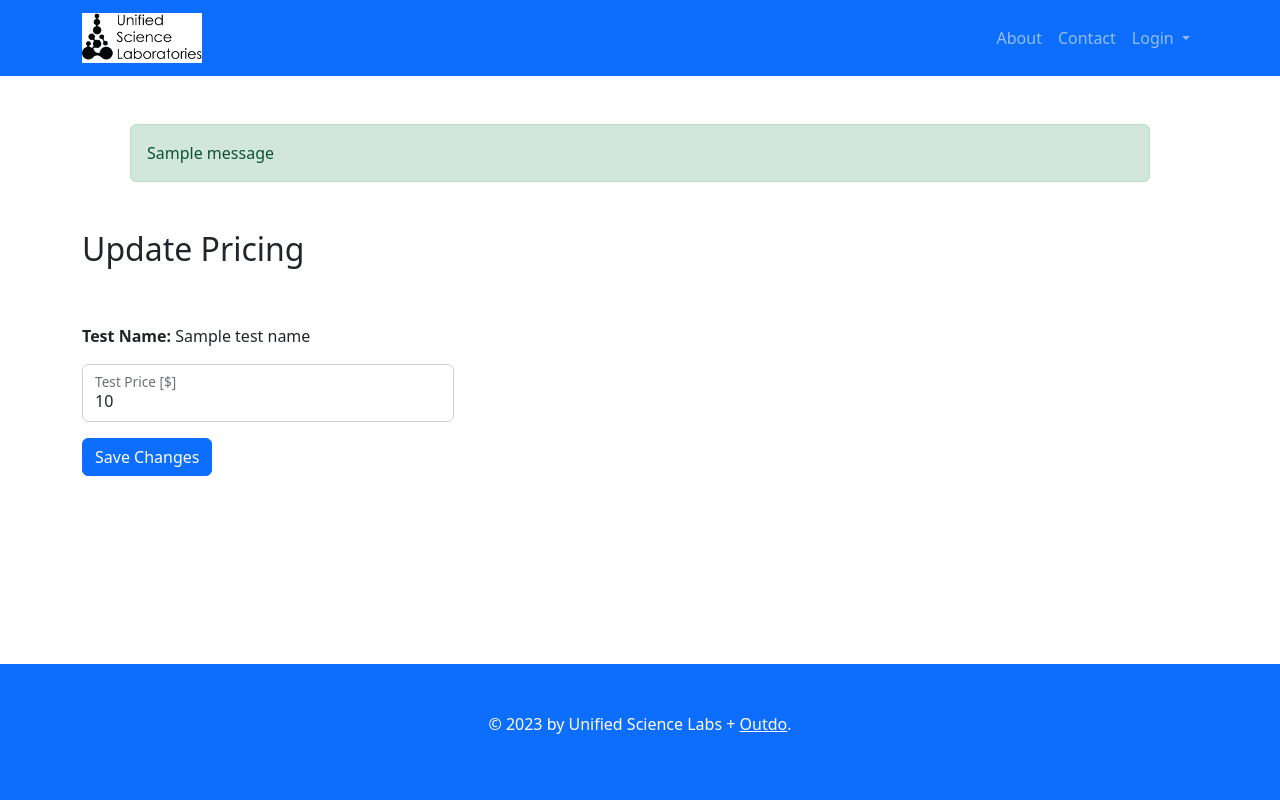
After one commit to bharding216/labs, a Python web app: template project/templates/update_prices.html in a window 1280 px wide. The commit adds this page. Run offline with Jinja, Linux system fonts and the light colour scheme; the template is opened without the code that fills it: most values are stand-ins (such as "Sample title", 1, 10 or a date in 2020); one stand-in notice (Sample message) is shown.

Commit message:
Allow providers to update their pricing per test

```diff
--- /dev/null
+++ b/helpers.py
@@ -0,0 +1,4 @@
+# helpers.py
+
+def my_enumerate(seq, start=0):
+    return enumerate(seq, start)
--- a/project/__init__.py
+++ b/project/__init__.py
@@ -8,6 +8,7 @@ from datetime import timedelta
 from itsdangerous import URLSafeTimedSerializer
 import shippo
 import os
+from helpers import my_enumerate
 
 
 db = SQLAlchemy()
@@ -16,6 +17,8 @@ mail = Mail()
 
 def create_app():
     app = Flask(__name__)
+    app.jinja_env.globals.update(my_enumerate = my_enumerate)
+
 
     with open('project/db.yaml', 'r') as file:
         test = yaml.load(file, Loader=yaml.FullLoader)
--- /dev/null
+++ b/project/templates/update_prices.html
@@ -0,0 +1,69 @@
+{% extends 'base.html' %}
+
+{% block title %}USL | Update Tests & Pricing{% endblock %}
+
+{% block head %}
+{% endblock %}
+
+{% block content %}
+
+<div class="container my-5">
+    {% with messages = get_flashed_messages(with_categories=True) %}
+    {% if messages %}
+            {% for category, message in messages %}
+                {% if category == 'success' %}
+                    <div class="alert alert-success mx-5" role="alert">
+                        {{ message }}
+                    </div>
+                {% else %}
+                    <div class="alert alert-danger mx-5" role="alert">
+                        {{ message }}
+                    </div>
+                {% endif %}
+            {% endfor %}
+    {% endif %}
+    {% endwith %}
+</div>
+
+
+<div class="container my-5">
+    <div class="row">
+        <div class="col">
+            <h2>Update Pricing</h2>
+        </div>
+    </div>
+</div>
+
+
+<div class="container my-5">
+
+        <div class="row">
+            <div class="col">
+                <p><b>Test Name:</b> {{ test_name }}</p>
+            </div>
+        </div>
+
+    <!--these url_for variables were passed from the view function to the template. Adding these
+        variables here allows you to pass them back to another view function. -->
+    <form action="{{ url_for('views.update_prices', id=lab_id, test_name=test_name_encoded) }}" method="POST">
+
+        <div class="form-floating mb-3 col-md-8 col-lg-4">
+            <input type="text"
+                class="form-control"
+                id="test_price"
+                name="test_price"
+                value="{{ test_price }}"
+                placeholder="Test Price [$]">
+            <label for="test_price">Test Price [$]</label>
+        </div>
+
+        <button type="submit" class="btn btn-primary">Save Changes</button>
+
+    </form>
+
+</div>
+
+
+
+
+{% endblock %}
```
Also changed, not shown: project/templates/provider_settings.html (+10 -2 lines), project/views.py (+54 -11 lines), 1 other file.
